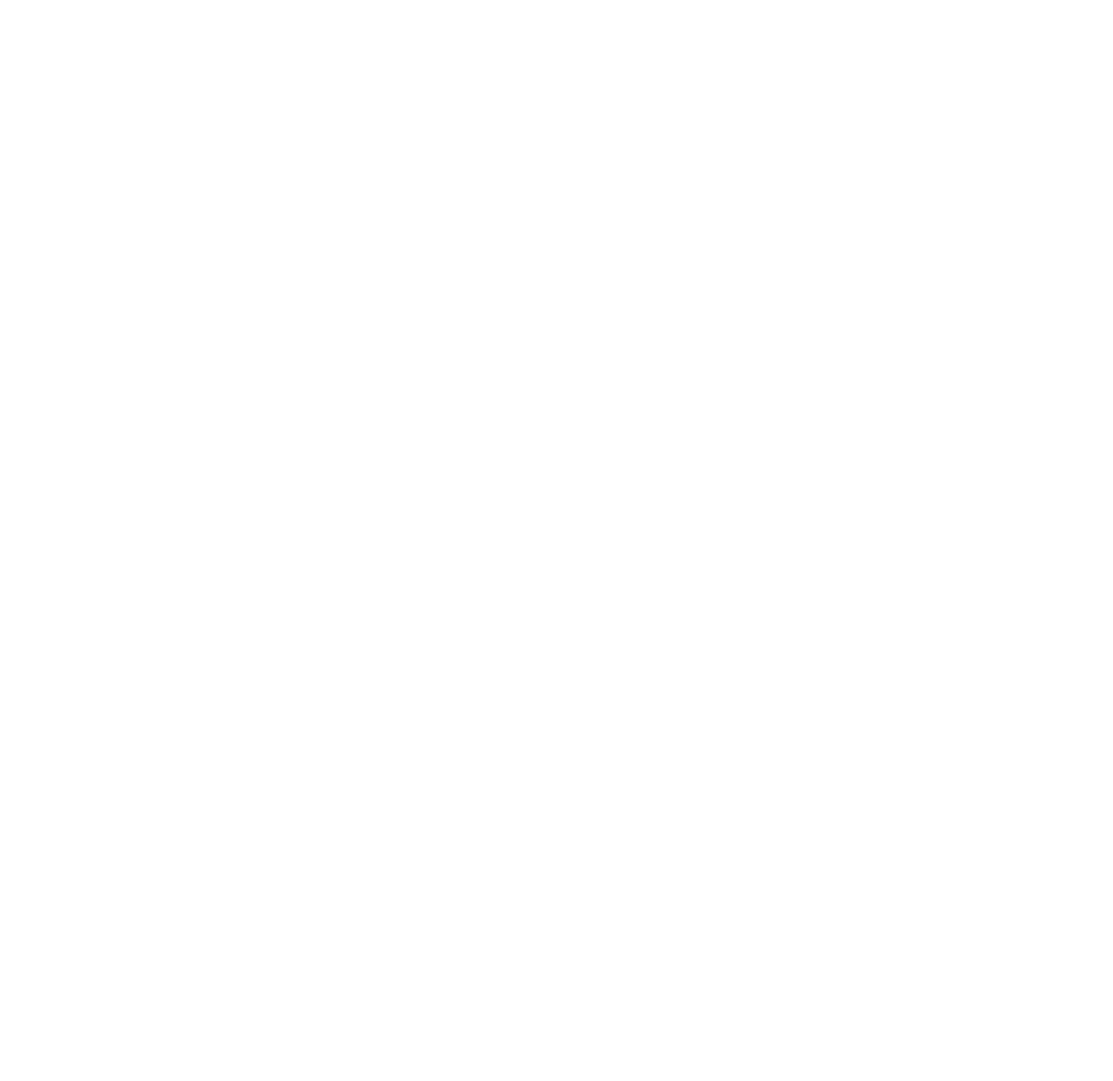
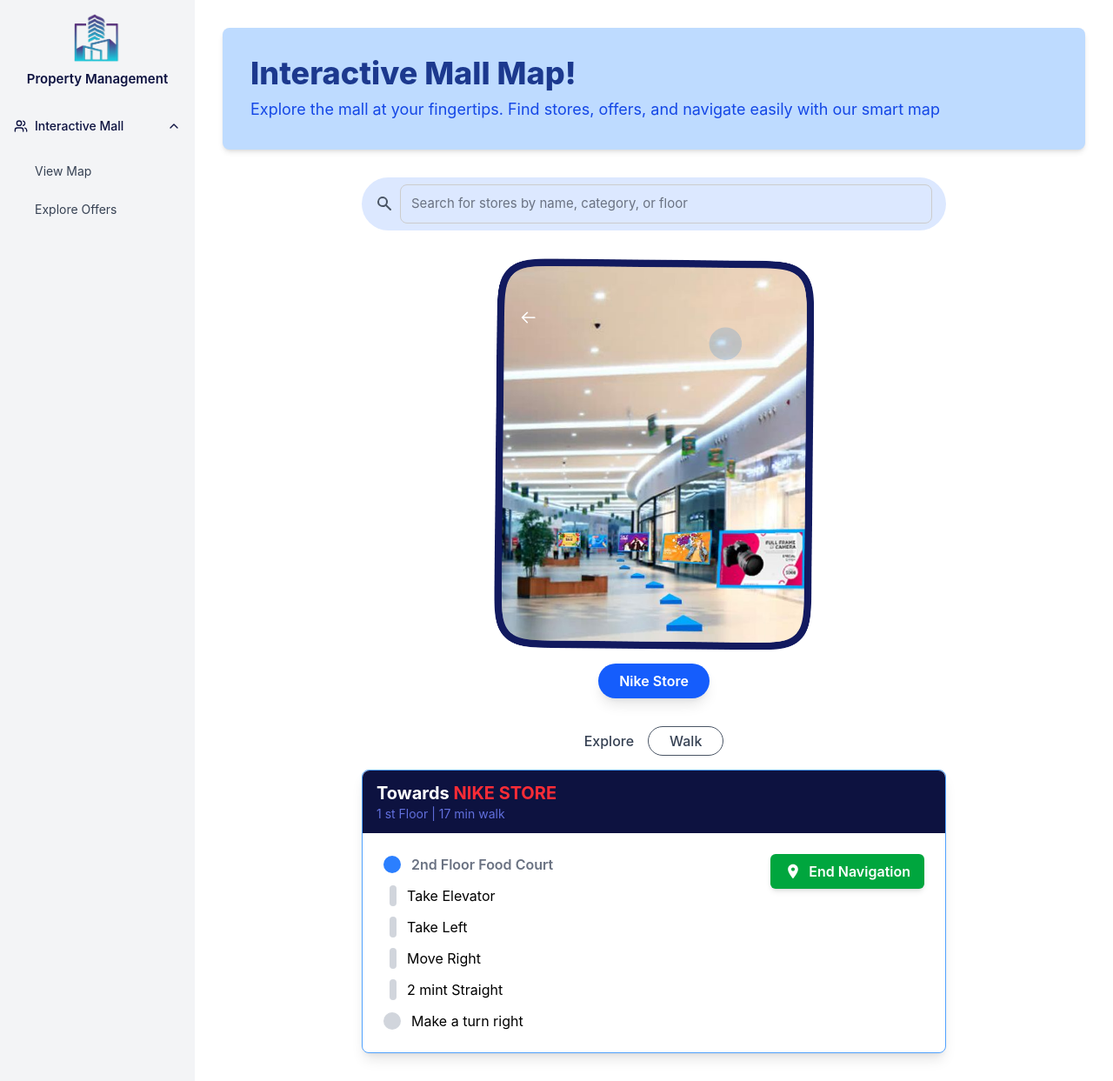
Before and after one commit to Ganga9115/PropPulse, a React (Vite) app in the folder frontend/: page /mall-maps in a window 1280 px wide. Before the commit this address had no page. Shown: the whole page at 87% size. Before the commit the page ends 800 px from the top, so only its background shows below. Built offline with nearby package versions, Linux system fonts and the light colour scheme.

Commit message:
updated map features

```diff
--- a/frontend/src/App.jsx
+++ b/frontend/src/App.jsx
@@ -11,6 +11,8 @@
 import MaintenanceView from "./components/MaintenanceView";
 import MaintenanceRequest from "./components/MaintenanceRequest";
 import Rent from "./components/Rent";
+import InteractiveMallMap from "./components/InteractiveMallMap";
+import DealsOffers from "./components/DealsOffers";
 import "./index.css";
 
 export default function App() {
@@ -19,6 +21,8 @@
       <Route path="/" element={<LandingPage />} />
       <Route path="/login" element={<LoginPage />} />
       <Route path="/signup" element={<SignUpPage />} />
+      <Route path="/mall-maps" element={<InteractiveMallMap />} />
+        <Route path="/deals-offers" element={< DealsOffers />} />
       <Route element={<AppLayout />}>
         <Route path="/select-unit" element={<SelectUnitPage />} />
         <Route path="/request-form" element={<RequestForm />} />
--- a/frontend/src/components/InteractiveMallMap.jsx
+++ b/frontend/src/components/InteractiveMallMap.jsx
@@ -1,80 +1,14 @@
-import React from 'react';
-
+import MapSidebar from "./MapSidebar"
+import mallImage from "../assets/mallImage.png"
 const InteractiveMallMap = () => {
   return (
-    <div className="flex bg-gray-100 min-h-screen">
+    <div className="flex bg-white min-h-screen">
       {/* Sidebar */}
-      <aside className="w-64 bg-white text-gray-700 p-6 shadow-lg">
-        <div className="flex items-center mb-10">
-          <div className="bg-purple-600 p-2 rounded-lg mr-3">
-            <svg
-              className="w-8 h-8 text-white"
-              fill="currentColor"
-              viewBox="0 0 24 24"
-              xmlns="http://www.w3.org/2000/svg"
-            >
-              <path d="M12 2L2 7v10l10 5 10-5V7L12 2zm0 2.29l8 4v7.42l-8 4-8-4V6.29l8-4zM12 11a2 2 0 100 4 2 2 0 000-4zm-4 4a4 4 0 110-8 4 4 0 010 8zm8 0a4 4 0 110-8 4 4 0 010 8z" />
-            </svg>
-          </div>
-          <span className="text-xl font-bold">Property Management</span>
-        </div>
-        <nav>
-          <ul>
-            <li className="mb-4">
-              <details open className="group">
-                <summary className="flex items-center justify-between p-2 rounded-md cursor-pointer bg-purple-100 text-purple-700 font-semibold hover:bg-gray-200">
-                  <div className="flex items-center">
-                    <span className="mr-2">
-                      <svg
-                        className="w-5 h-5"
-                        fill="currentColor"
-                        viewBox="0 0 20 20"
-                        xmlns="http://www.w3.org/2000/svg"
-                      >
-                        <path d="M10 12a2 2 0 100-4 2 2 0 000 4z" />
-                        <path
-                          fillRule="evenodd"
-                          d="M.458 10C1.732 5.943 5.522 3 10 3s8.268 2.943 9.542 7c-1.274 4.057-5.064 7-9.542 7S1.732 14.057.458 10zM14 10a4 4 0 11-8 0 4 4 0 018 0z"
-                          clipRule="evenodd"
-                        />
-                      </svg>
-                    </span>
-                    <span>Interactive Mall</span>
-                  </div>
-                  <span className="transform transition-transform duration-200 group-open:rotate-180">
-                    <svg
-                      className="w-4 h-4"
-                      fill="none"
-                      stroke="currentColor"
-                      viewBox="0 0 24 24"
-                      xmlns="http://www.w3.org/2000/svg"
-                    >
-                      <path strokeLinecap="round" strokeLinejoin="round" strokeWidth={2} d="M19 9l-7 7-7-7" />
-                    </svg>
-                  </span>
-                </summary>
-                <ul className="pl-6 mt-2 space-y-2">
-                  <li>
-                    <a href="#" className="block p-2 rounded-md bg-purple-200 text-purple-800 font-bold">
-                      View Map
-                    </a>
-                  </li>
-                  <li>
-                    <a href="#" className="block p-2 rounded-md hover:bg-gray-200">
-                      Explore Offers
-                    </a>
-                  </li>
-                </ul>
-              </details>
-            </li>
-          </ul>
-        </nav>
-      </aside>
-
+         <MapSidebar />
       {/* Main Content */}
       <main className="flex-1 p-8">
         {/* Header Section */}
-        <div className="bg-gradient-to-r from-blue-100 to-purple-100 p-8 rounded-lg shadow-md mb-8">
+        <div className="bg-blue-200 p-8 rounded-lg shadow-md mb-8">
           <h1 className="text-4xl font-extrabold text-blue-900 mb-2">Interactive Mall Map!</h1>
           <p className="text-lg text-blue-700">
             Explore the mall at your fingertips. Find stores, offers, and navigate easily with our smart map
@@ -83,9 +17,9 @@
 
         {/* Search Bar */}
 <div className="mb-8">
-          <div className="relative flex items-center bg-white rounded-full shadow-md p-3 max-w-2xl mx-auto">
+  <div className="relative flex items-center bg-[#DCE8FF] rounded-full px-4 py-2 max-w-2xl mx-auto">
     <svg
-              className="w-5 h-5 text-gray-500 mr-2"
+      className="w-5 h-5 text-gray-600 mr-2"
       fill="currentColor"
       viewBox="0 0 20 20"
       xmlns="http://www.w3.org/2000/svg"
@@ -99,93 +33,95 @@
     <input
       type="text"
       placeholder="Search for stores by name, category, or floor"
-              className="flex-1 outline-none text-gray-700"
+      className="flex-1 bg-transparent outline-none text-gray-600 placeholder-gray-500"
     />
   </div>
 </div>
 
+
 {/* Mall View */}
-        <div className="flex justify-center mb-8">
-          <div className="relative bg-white rounded-lg shadow-xl p-4">
+<div className="flex flex-col items-center mb-8">
+  <div className="relative">
     <img
-              src="https://via.placeholder.com/300x450"
+      src={mallImage}
       alt="Mall interior with navigation path"
       className="rounded-lg object-cover h-[450px]"
     />
-            <button className="absolute bottom-4 left-1/2 -translate-x-1/2 bg-blue-600 text-white px-6 py-2 rounded-full font-semibold shadow-lg hover:bg-blue-700 transition duration-200">
+  </div>
+
+  {/* Button placed below the image */}
+  <button className="mt-4 bg-blue-600 text-white px-6 py-2 rounded-full font-semibold shadow-lg hover:bg-blue-700 transition duration-200">
     Nike Store
   </button>
 </div>
-        </div>
+
 
 {/* Navigation Buttons */}
-        <div className="flex justify-center space-x-4 mb-8">
-          <button className="bg-gray-200 text-gray-800 px-6 py-2 rounded-full font-semibold hover:bg-gray-300 transition duration-200">
-            Explore
-          </button>
-          <button className="bg-gray-200 text-gray-800 px-6 py-2 rounded-full font-semibold hover:bg-gray-300 transition duration-200">
+<div className="flex justify-center items-center space-x-4 mb-4">
+  <span className="text-gray-700 font-medium">Explore</span>
+  <button className="border border-gray-600 text-gray-700 px-6 py-1 rounded-full font-medium hover:bg-gray-100 transition duration-200">
     Walk
   </button>
 </div>
 
 {/* Navigation Directions */}
 <div className="flex justify-center">
-          <div className="bg-white rounded-lg shadow-lg p-6 w-full max-w-2xl border-l-4 border-blue-600">
-            <div className="mb-4">
-              <h3 className="text-xl font-bold text-gray-800">
-                Towards <span className="text-red-600">NIKE STORE</span>
+  <div className="bg-white rounded-lg shadow-lg w-full max-w-2xl border border-blue-400">
+
+    {/* Header */}
+    <div className="bg-[#0D1240] text-white rounded-t-lg px-4 py-3">
+      <h3 className="text-xl font-bold">
+        Towards <span className="text-red-500">NIKE STORE</span>
       </h3>
-              <p className="text-gray-600 text-sm">
-                1 st Floor | 17 min walk
-              </p>
+      <p className="text-[#616FDC] text-sm">1 st Floor | 17 min walk</p>
     </div>
-            <div className="flex justify-between items-start">
+
+    {/* Body */}
+    <div className="flex justify-between items-start p-6">
+      {/* Timeline */}
       <div className="space-y-3">
         <div className="flex items-center">
-                  <div className="w-4 h-4 rounded-full bg-blue-500 flex-shrink-0 mr-3"></div>
-                  <span>2nd Floor Food Court</span>
+          <div className="w-5 h-5 rounded-full bg-blue-500 flex-shrink-0 mr-3"></div>
+          <span className="text-gray-500 font-semibold">2nd Floor Food Court</span>
         </div>
         <div className="flex items-center">
-                  <div className="w-1 h-8 bg-gray-300 ml-[6px] mr-3"></div>
+          <div className="w-2 h-6 bg-gray-300 ml-[7px] mr-3 rounded"></div>
           <span>Take Elevator</span>
         </div>
         <div className="flex items-center">
-                  <div className="w-1 h-8 bg-gray-300 ml-[6px] mr-3"></div>
+          <div className="w-2 h-6 bg-gray-300 ml-[7px] mr-3 rounded"></div>
           <span>Take Left</span>
         </div>
         <div className="flex items-center">
-                  <div className="w-1 h-8 bg-gray-300 ml-[6px] mr-3"></div>
+          <div className="w-2 h-6 bg-gray-300 ml-[7px] mr-3 rounded"></div>
           <span>Move Right</span>
         </div>
         <div className="flex items-center">
-                  <div className="w-1 h-8 bg-gray-300 ml-[6px] mr-3"></div>
+          <div className="w-2 h-6 bg-gray-300 ml-[7px] mr-3 rounded"></div>
           <span>2 mint Straight</span>
         </div>
         <div className="flex items-center">
-                  <div className="w-4 h-4 rounded-full bg-gray-300 flex-shrink-0 mr-3"></div>
+          <div className="w-5 h-5 rounded-full bg-gray-300 flex-shrink-0 mr-3"></div>
           <span>Make a turn right</span>
         </div>
       </div>
-              <button className="bg-green-600 text-white px-6 py-3 rounded-full font-semibold shadow-md hover:bg-green-700 transition duration-200 flex items-center">
+
+      {/* End Navigation Button */}
+      <button className="bg-green-600 text-white px-4 py-2 rounded-md font-semibold shadow-md hover:bg-green-700 transition duration-200 flex items-center">
         <svg
-                  className="w-5 h-5 mr-2"
-                  fill="none"
-                  stroke="currentColor"
+          xmlns="http://www.w3.org/2000/svg"
+          className="w-5 h-5 mr-2 text-white"
+          fill="currentColor"
           viewBox="0 0 24 24"
-                  xmlns="http://www.w3.org/2000/svg"
         >
-                  <path
-                    strokeLinecap="round"
-                    strokeLinejoin="round"
-                    strokeWidth={2}
-                    d="M5 13l4 4L19 7"
-                  />
+          <path d="M12 2C8.14 2 5 5.14 5 9c0 5.25 7 13 7 13s7-7.75 7-13c0-3.86-3.14-7-7-7zm0 9.5c-1.38 0-2.5-1.12-2.5-2.5S10.62 6.5 12 6.5s2.5 1.12 2.5 2.5S13.38 11.5 12 11.5z" />
         </svg>
         End Navigation
       </button>
     </div>
   </div>
 </div>
+
       </main>
     </div>
   );
--- /dev/null
+++ b/frontend/src/components/MapSidebar.jsx
@@ -0,0 +1,63 @@
+import { useState } from "react";
+import { ChevronDown, ChevronUp, Users } from "lucide-react";
+import logo from  "../assets/logo.png"
+export default function MapSidebar() {
+  const [isOpen, setIsOpen] = useState(true);
+
+  return (
+   <div className="min-h-screen w-56 bg-[#0D0F1A] text-gray-800 flex flex-col">
+
+
+      {/* Sidebar Content */}
+      <div className="flex flex-col bg-gray-100 h-full p-4">
+
+        {/* Logo & Title */}
+        <div className="flex flex-col items-center mb-6">
+          <img
+            src={logo} // replace with your logo path
+            alt="Logo"
+            className="w-14 h-14 mb-2"
+          />
+          <h2 className="text-[15px] font-semibold text-[#0D1240]">
+            Property Management
+          </h2>
+        </div>
+
+        {/* Interactive Mall Section */}
+        <div>
+          <button
+            className="flex items-center justify-between w-full text-sm font-medium text-[#0D1240] py-2 hover:text-blue-600"
+            onClick={() => setIsOpen(!isOpen)}
+          >
+            <span className="flex items-center space-x-2">
+              <Users className="w-4 h-4" />
+              <span>Interactive Mall</span>
+            </span>
+            {isOpen ? (
+              <ChevronUp className="w-4 h-4" />
+            ) : (
+              <ChevronDown className="w-4 h-4" />
+            )}
+          </button>
+
+          {isOpen && (
+            <div className="ml-6 mt-6 space-y-6 text-sm">
+              <a
+                href="#"
+                className="block text-gray-700 hover:text-blue-600"
+              >
+                View Map
+              </a>
+              <a
+                href="#"
+                className="block text-gray-700 hover:text-blue-600"
+              >
+                Explore Offers
+              </a>
+            </div>
+          )}
+        </div>
+      </div>
+    </div>
+  );
+}
```
Also changed, not shown: frontend/src/components/DealsOffers.jsx (+30 -84 lines), frontend/src/assets/mallImage.png (renamed from frontend/src/assets/mallImage1.png). Lines whose indentation alone changed are shown as unchanged.
